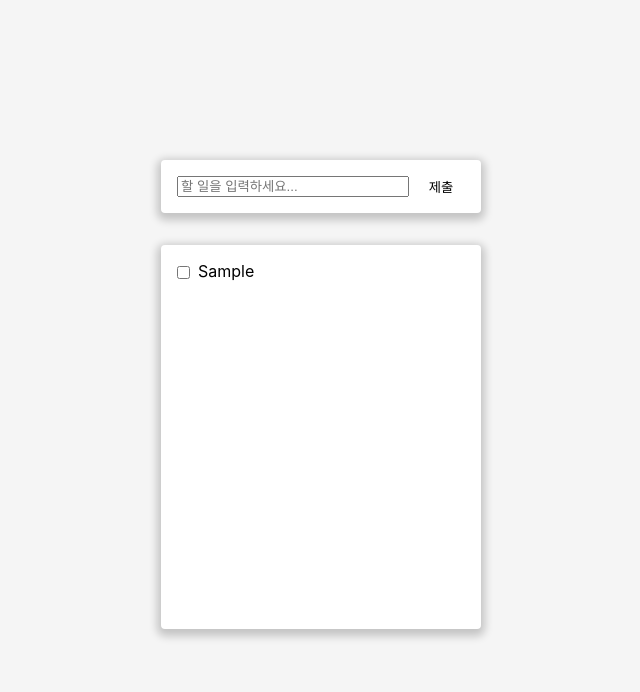
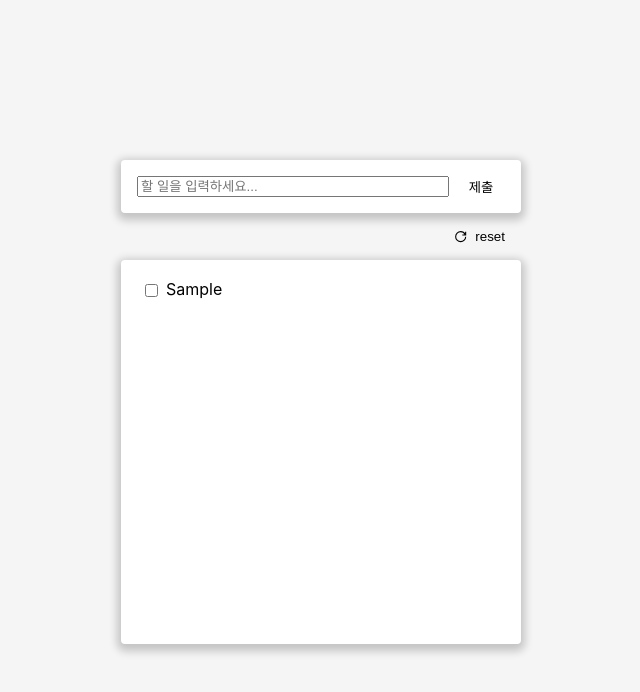
Before and after one commit to ANTARES-KOR/todolist, a React (Vite) app: page / in a window 1280 px wide. Both pictures are taken after typing "Sample" into the empty fields and a click on the button "제출". Shown: the top 692 px of the page, without its empty margins (319-959 px from the left). Built offline with nearby package versions, Linux system fonts and the light colour scheme; a web font is replaced by a local one.

Commit message:
[Feat] 리셋 기능 구현

```diff
--- a/src/App.jsx
+++ b/src/App.jsx
@@ -1,11 +1,11 @@
 import { useState } from "react";
 import styles from "./App.module.css";
 import { nanoid } from "nanoid";
-import classNames from "classnames";
 
 import { BsTrash } from "react-icons/bs";
-import { useEffect } from "react";
+import { GrPowerReset } from "react-icons/gr";
 import { useCallback } from "react";
+import classNames from "classnames";
 
 function App() {
   const [inputValue, setInputValue] = useState("");
@@ -56,6 +56,10 @@ function App() {
     });
   }, []);
 
+  const resetAllTodos = useCallback(() => {
+    confirm("모든 내용을 리셋하시겠어요?") && setTodos([]);
+  }, []);
+
   return (
     <main className={styles.main_background}>
       <section className={styles.content_section}>
@@ -71,13 +75,21 @@ function App() {
               value={inputValue}
             />
             <button type="submit" className={styles.todo_submit_button}>
-              제출
+              <span>제출</span>
             </button>
           </div>
           {inputError && (
             <p className={styles.todo_form__error_message}>{inputError}</p>
           )}
         </form>
+        <button
+          type="button"
+          className={styles.todo_reset_button}
+          onClick={() => resetAllTodos()}
+        >
+          <GrPowerReset />
+          reset
+        </button>
         <article className={styles.todo_container}>
           <ul className={styles.todo_container__inner}>
             {todos.map(({ id, content, isDone }, index) => {
@@ -96,7 +108,11 @@ function App() {
                       }}
                       value={isDone}
                     />
-                    <span className={isDone ? styles.todo__done : undefined}>
+                    <span
+                      className={classNames(styles.prevent_select, {
+                        [styles.todo__done]: isDone,
+                      })}
+                    >
                       {content}
                     </span>
                   </label>
--- a/src/App.module.css
+++ b/src/App.module.css
@@ -3,6 +3,12 @@
   min-height: 100vh;
   background-color: #f5f5f5;
   padding-top: 10rem;
+}
+
+.prevent_select {
+  -webkit-user-select: none; /* Safari */
+  -ms-user-select: none; /* IE 10 and IE 11 */
+  user-select: none; /* Standard syntax */
 }
 
 .content_section {
@@ -14,11 +20,14 @@
   justify-content: center;
   align-items: center;
 
-  gap: 2rem;
+  max-width: 400px;
+  margin: 0 auto;
+
+  gap: 1rem;
 }
 
 .todo_form {
-  width: 20rem;
+  width: 100%;
   padding: 1rem;
   display: flex;
   flex-direction: column;
@@ -28,6 +37,14 @@
   box-shadow: 0px 0.2rem 0.5rem 0.25rem rgba(0, 0, 0, 0.2);
 
   background-color: #fff;
+}
+
+.todo_reset_button {
+  align-self: flex-end;
+  margin-right: 1rem;
+  display: flex;
+  gap: 0.5rem;
+  align-items: center;
 }
 
 .todo_form__input_container {
@@ -51,7 +68,7 @@
 }
 
 .todo_container {
-  width: 20rem;
+  width: 100%;
   min-height: 24rem;
   border-radius: 0.25rem;
   box-shadow: 0px 0.2rem 0.5rem 0.25rem rgba(0, 0, 0, 0.2);
@@ -69,7 +86,7 @@
   overflow: scroll;
   display: flex;
   flex-direction: column;
-  gap: 0.5rem;
+  gap: 0.2rem;
   padding-right: 1rem;
 }
 
@@ -83,6 +100,12 @@
   display: flex;
   justify-content: space-between;
   align-items: center;
+  padding-top: 0.2rem;
+  padding-bottom: 0.2rem;
+  padding-left: 0.5rem;
+  padding-right: 0.5rem;
+
+  gap: 0.5rem;
 }
 
 .todo__label {
@@ -90,6 +113,8 @@
   display: flex;
   align-items: center;
   gap: 0.5rem;
+  flex-grow: 1;
+  cursor: pointer;
 }
 
 .todo__label__checkbox {
@@ -105,6 +130,10 @@
   cursor: pointer;
 }
 
+.todo:hover {
+  background-color: #f5f5f5;
+}
+
 .todo .todo__remove_button {
   visibility: hidden;
 }
```
